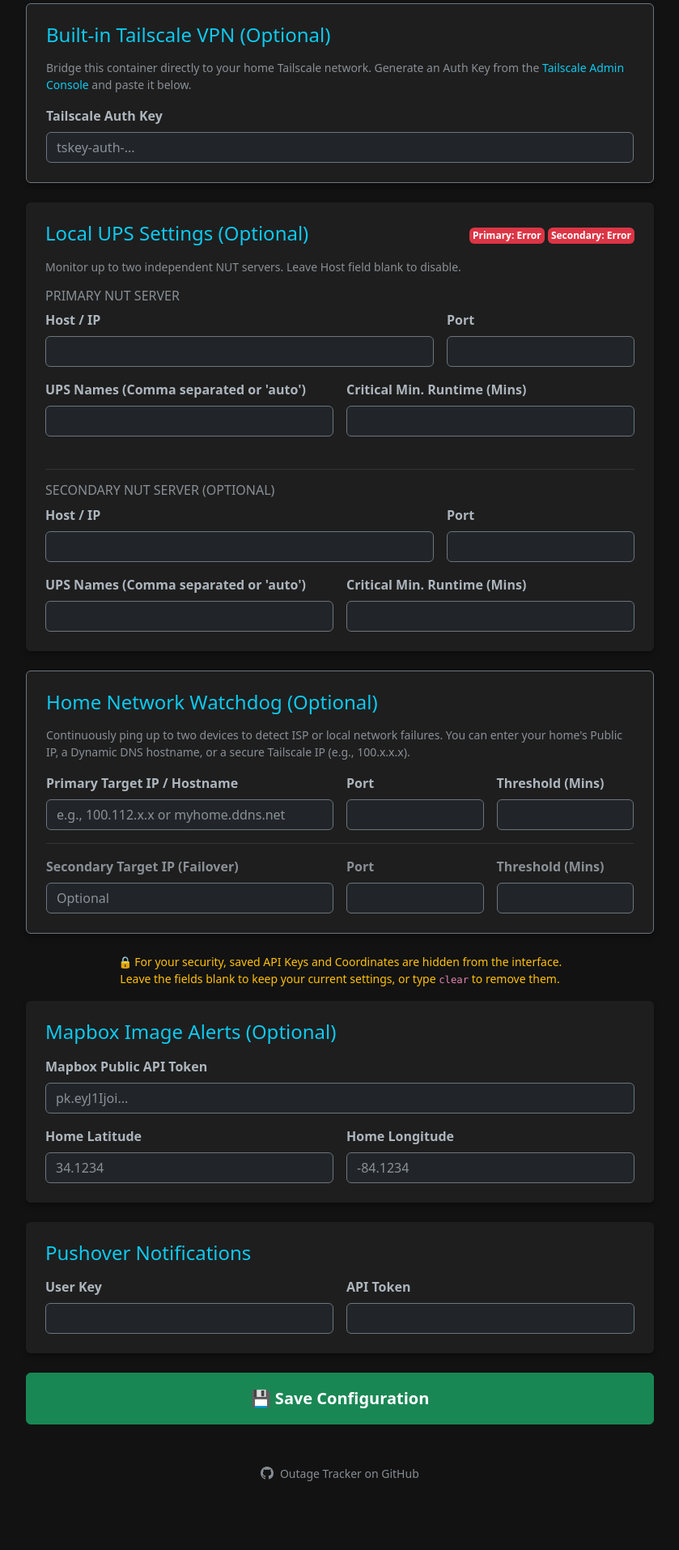
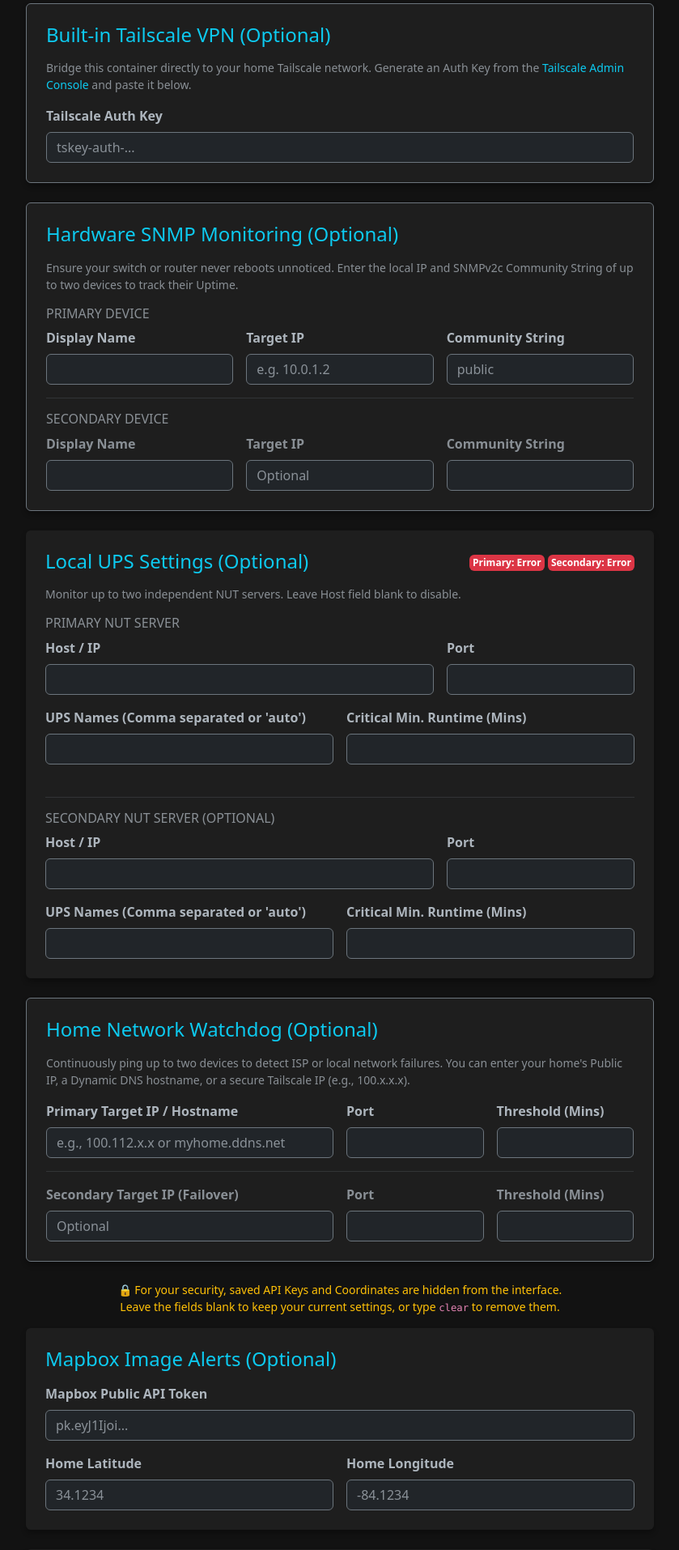
Before and after one commit to NightHawkATL/outage-tracker, a Flask app: template templates/config.html in a window 1280 px wide. Shown: the part 834-2748 px from the top of the page at 81% size, without its empty margins (220-1059 px from the left). Before the commit the page ends 2663 px from the top, so only its background shows below. Run offline with Flask 3, Linux system fonts and the light colour scheme; the template is opened without the code that fills it, so the values that code supplies are empty; parts of the project's set-up code (start-up, migrations or seed data) failed here and were passed over.

Commit message:
Update templates/config.html

```diff
--- a/templates/config.html
+++ b/templates/config.html
@@ -133,6 +133,46 @@
                     <div class="col-12">
                         <label class="form-label">Tailscale Auth Key</label>
                         <input type="text" name="ts_authkey" class="form-control bg-dark text-white border-secondary" value="" placeholder="{% if config.ts_authkey %}•••••••• (Saved) - Type 'clear' to disconnect{% else %}tskey-auth-...{% endif %}">
+                    </div>
+                </div>
+            </div>
+
+            <!-- Hardware SNMP Monitoring -->
+            <div class="card p-4 mb-4 border border-secondary">
+                <h4 class="text-info mb-3">Hardware SNMP Monitoring (Optional)</h4>
+                <p class="small text-muted mb-3">Ensure your switch or router never reboots unnoticed. Enter the local IP and SNMPv2c Community String of up to two devices to track their Uptime.</p>
+
+                <h6 class="text-muted text-uppercase mb-2">Primary Device</h6>
+                <div class="row g-3">
+                    <div class="col-md-4">
+                        <label class="form-label">Display Name</label>
+                        <input type="text" name="snmp_name" class="form-control bg-dark text-white border-secondary" value="{{ config.snmp_name }}">
+                    </div>
+                    <div class="col-md-4">
+                        <label class="form-label">Target IP</label>
+                        <input type="text" name="snmp_ip" class="form-control bg-dark text-white border-secondary" value="{{ config.snmp_ip }}" placeholder="e.g. 10.0.1.2">
+                    </div>
+                    <div class="col-md-4">
+                        <label class="form-label">Community String</label>
+                        <input type="text" name="snmp_community" class="form-control bg-dark text-white border-secondary" value="{{ config.snmp_community }}" placeholder="public">
+                    </div>
+                </div>
+
+                <hr class="border-secondary my-3">
+
+                <h6 class="text-muted text-uppercase mb-2">Secondary Device</h6>
+                <div class="row g-3">
+                    <div class="col-md-4">
+                        <label class="form-label text-muted">Display Name</label>
+                        <input type="text" name="snmp_name_2" class="form-control bg-dark text-white border-secondary" value="{{ config.snmp_name_2 }}">
+                    </div>
+                    <div class="col-md-4">
+                        <label class="form-label text-muted">Target IP</label>
+                        <input type="text" name="snmp_ip_2" class="form-control bg-dark text-white border-secondary" value="{{ config.snmp_ip_2 }}" placeholder="Optional">
+                    </div>
+                    <div class="col-md-4">
+                        <label class="form-label text-muted">Community String</label>
+                        <input type="text" name="snmp_community_2" class="form-control bg-dark text-white border-secondary" value="{{ config.snmp_community_2 }}">
                     </div>
                 </div>
             </div>
```
